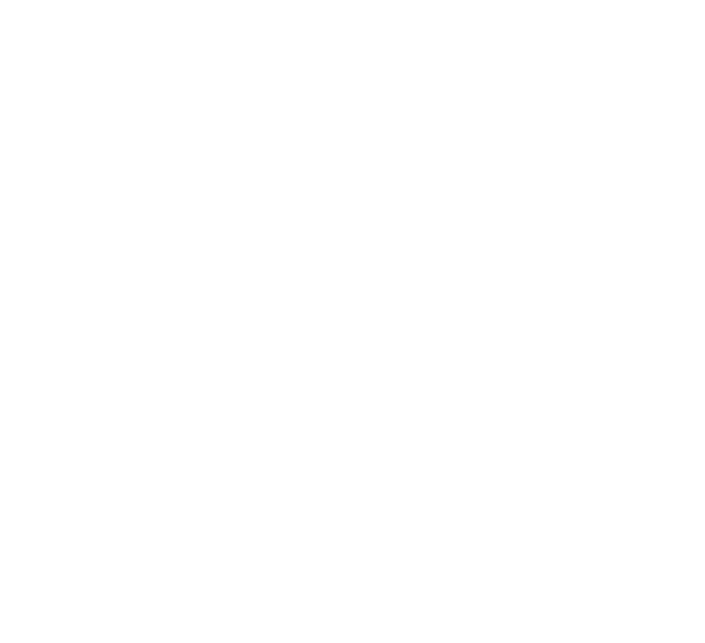
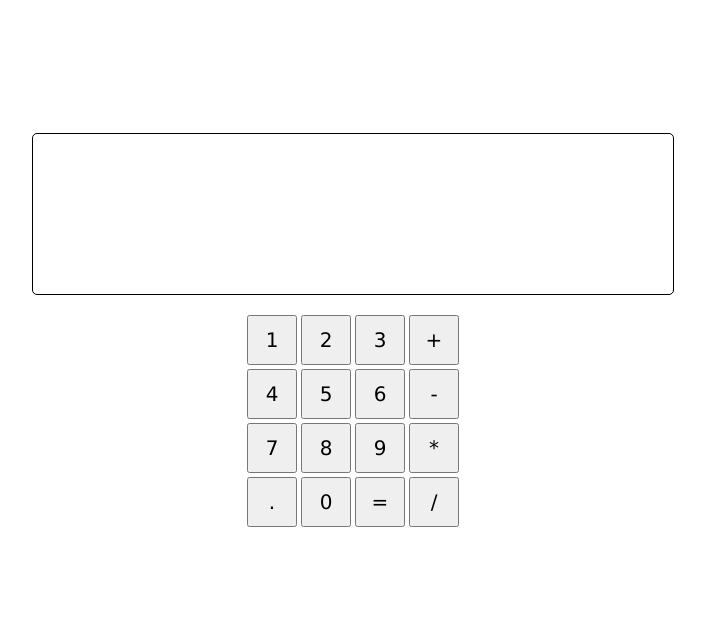
Before and after one commit to DeDominicisAlan/Calculadora, a plain HTML site: page index.html in a window 1280 px wide. Shown: the whole page, without its empty margins (287-992 px from the left). Drawn offline with Linux system fonts and the light colour scheme.

Commit message:
Estructura añadida

```diff
--- a/index.html
+++ b/index.html
@@ -8,6 +8,38 @@
     <title>Calculadora</title>
 </head>
 <body>
+    <div id="calculadora">
+        <div id="pantalla">
+
+        </div>
+        <div id="botones">
+            <div id="fila1">
+                <button>1</button>
+                <button>2</button>
+                <button>3</button>
+                <button>+</button>
+            </div>
+            <div id="fila2">
+                <button>4</button>
+                <button>5</button>
+                <button>6</button>
+                <button>-</button>
+            </div>
+            <div id="fila3">
+                <button>7</button>
+                <button>8</button>
+                <button>9</button>
+                <button>*</button>
+            </div>
+            <div id="fila4">
+                <button>.</button>
+                <button>0</button>
+                <button>=</button>
+                <button>/</button>
+            </div>
+        </div>
+    </div>
+
     <script src="main.js"></script>
 </body>
 </html>
--- a/style.css
+++ b/style.css
@@ -0,0 +1,33 @@
+body{
+    padding: 0;
+    margin: 0;
+}
+
+#calculadora{
+    display: flex;
+    justify-content: center;
+    align-items: center;
+    height: 80vh;
+    flex-direction: column;
+}
+
+#pantalla{
+    width: 50vw;
+    height: 20vh;
+    margin: 20px;
+    border: 1px solid black;
+    border-radius: 5px;
+}
+
+#botones{
+    display: flex;
+    flex-direction: column;
+    gap: 4px;
+}
+
+button{
+    font-family: 'Lucida Sans', 'Lucida Sans Regular', 'Lucida Grande', 'Lucida Sans Unicode', Geneva, Verdana, sans-serif;
+    font-size: 20px;
+    height: 50px;
+    width: 50px;
+}
```
